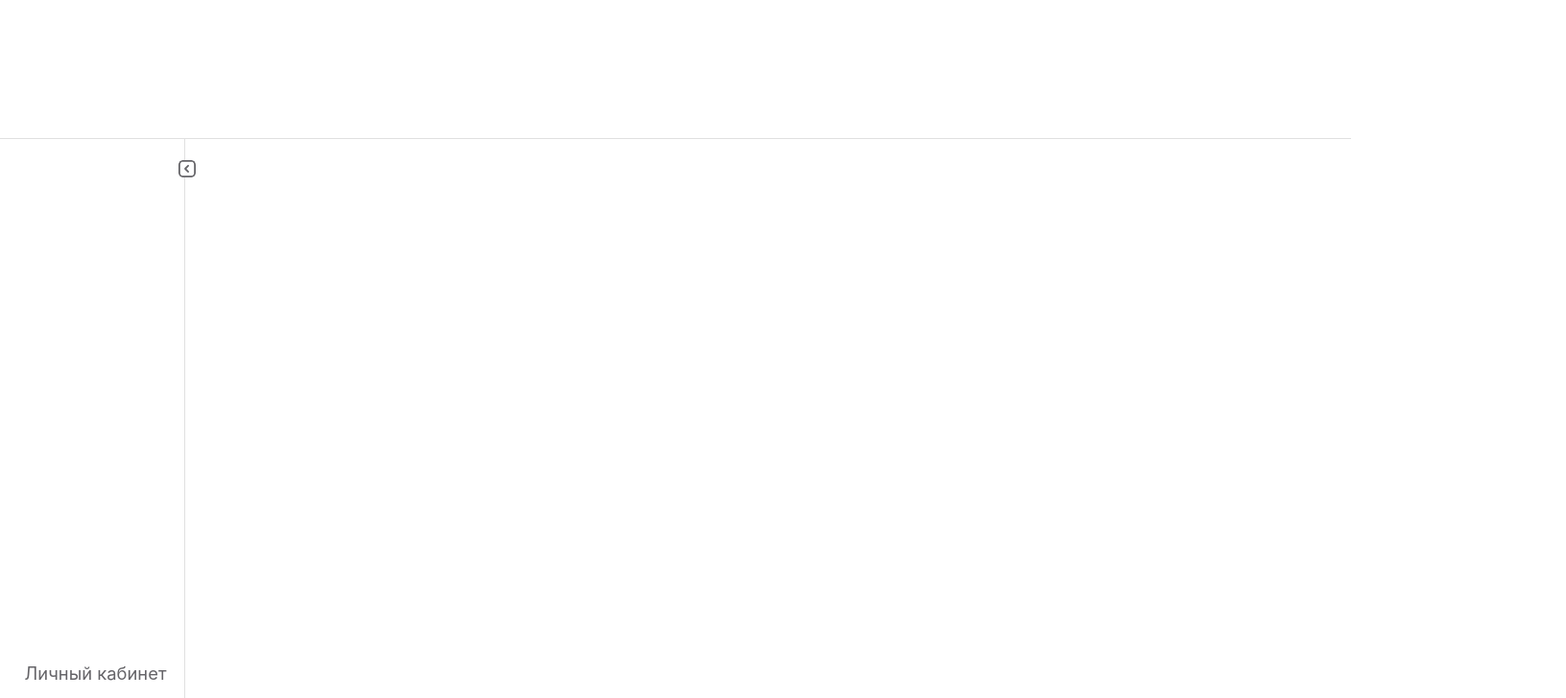
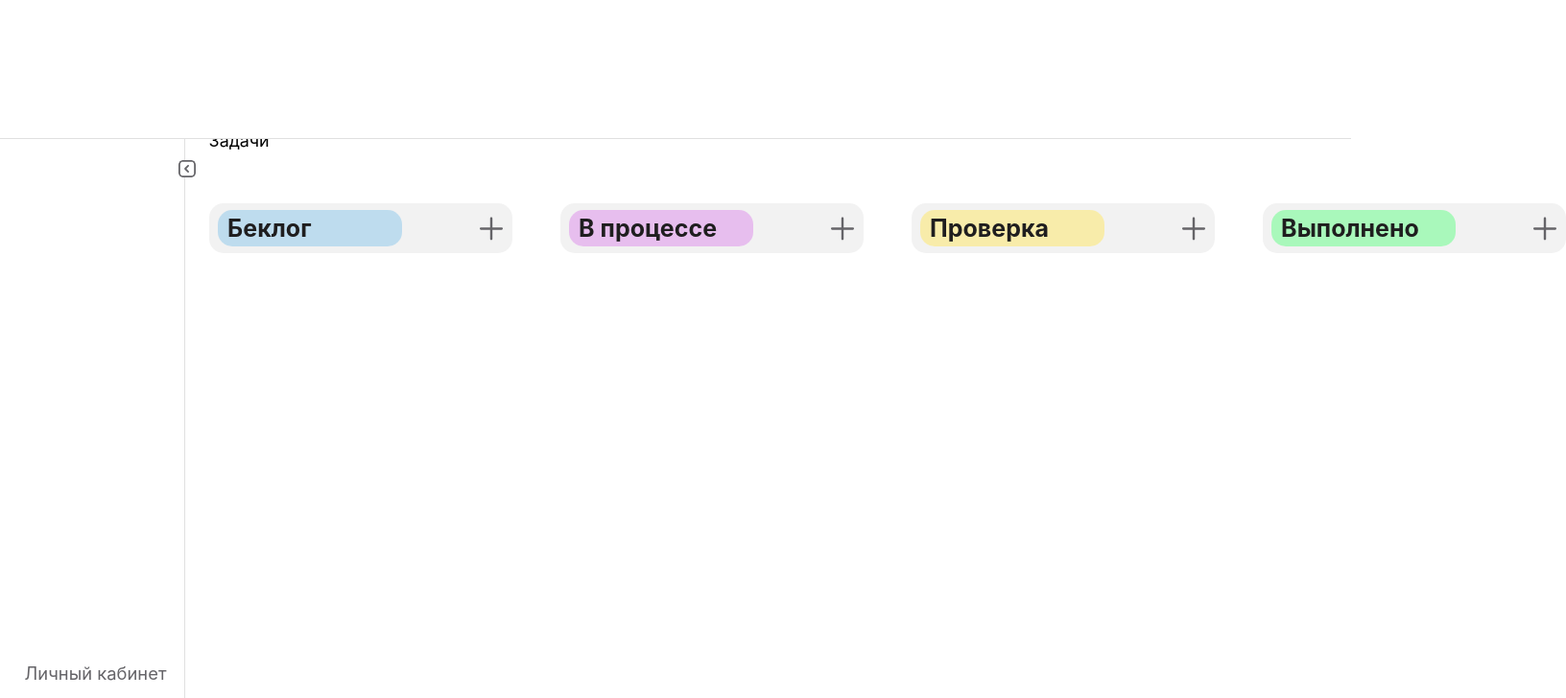
Before and after one commit to Duckkkkkkkkkkkk/hackaton_react_frontend, a React (Create React App) app: page /tasks in a window 1280 px wide. Shown: the top 728 px of the page at 96% size, 1632 px wide, since content can reach past the window. Built offline with nearby package versions, Linux system fonts and the light colour scheme.

Commit message:
add task page and task component

```diff
--- a/src/App.tsx
+++ b/src/App.tsx
@@ -7,6 +7,7 @@ import Header from "./components/Header/Header";
 import { LayoutProvider } from "./components/Context/LayoutContext";
 import LoginPage from "./pages/Login/LoginPage";
 import ProjectTablePage from "./pages/ProjectTablePage/ProjectTablePage";
+import TaskPage from "./pages/TasksPage/TasksPage";
 
 const App: React.FC = () => {
   return (
@@ -32,6 +33,7 @@ const MainLayout: React.FC = () => {
         <Routes>
           <Route path="/" element={<LoginPage />} />
           <Route path="/projects" element={<ProjectTablePage />} />
+          <Route path="/tasks" element={<TaskPage />} />
 
         </Routes>
       </div>
--- /dev/null
+++ b/src/components/TaskTitle/TaskTitle.css
@@ -0,0 +1,57 @@
+.task-title {
+    display: flex;
+    align-items: center;
+    background-color: #f2f2f2;
+    padding: 7px 9.5px;
+    border-radius: 15px;
+    position: relative;
+    max-width: 297px;
+    margin-top: 55px;
+    margin-bottom: 25px;
+  }
+
+  .task-background {
+    position: absolute;
+    top: 7px;
+    left: 9.5px;
+    right: 9.5px;
+    bottom: 7px;
+    width: 192px;
+    border-radius: 15px;
+    opacity: 0.5;
+    z-index: 0;
+  }
+
+  .task-background.backlog {
+    background-color: #8bc8eb;
+  }
+
+  .task-background.in-progress {
+    background-color: #de8beb;
+  }
+
+  .task-background.review {
+    background-color: #ffe764;
+  }
+
+  .task-background.done {
+    background-color: #63ff85;
+  }
+
+  .task-text {
+    position: relative;
+    min-width: 192px;
+    padding: 4px 10px;
+    margin-right: 61px;
+    color: #1f1e1f;
+    font-weight: 700;
+    font-size: 25px;
+    z-index: 1;
+  }
+
+  .task-icon {
+    width: 25px;
+    height: 25px;
+    cursor: pointer;
+    z-index: 1;
+  }
--- /dev/null
+++ b/src/components/TaskTitle/TaskTitle.tsx
@@ -0,0 +1,28 @@
+import React from "react";
+import "./TaskTitle.css";
+import iconPlus from "../../images/icons/icon_plus.svg";
+
+type TaskTitleProps = {
+  type: "backlog" | "inProgress" | "review" | "done";
+};
+
+const TaskTitle: React.FC<TaskTitleProps> = ({ type }) => {
+  const titleMap = {
+    backlog: { label: "Беклог", colorClass: "backlog" },
+    inProgress: { label: "В процессе", colorClass: "in-progress" },
+    review: { label: "Проверка", colorClass: "review" },
+    done: { label: "Выполнено", colorClass: "done" },
+  };
+
+  const { label, colorClass } = titleMap[type];
+
+  return (
+    <div className="task-title">
+      <div className={`task-background ${colorClass}`}></div>
+      <div className="task-text">{label}</div>
+      <img src={iconPlus} alt="Add task" className="task-icon" />
+    </div>
+  );
+};
+
+export default TaskTitle;
--- /dev/null
+++ b/src/pages/TasksPage/TasksPage.css
@@ -0,0 +1,11 @@
+.task-titles {
+    display: flex;
+    gap: 50px;
+    align-items: center;
+}
+
+.title {
+    color: #000000;
+    font-size: 1.4vw;
+    margin-top: 5.5vh;
+}
--- /dev/null
+++ b/src/pages/TasksPage/TasksPage.tsx
@@ -0,0 +1,24 @@
+import React from 'react';
+import TaskTitle from '../../components/TaskTitle/TaskTitle';
+import '../TasksPage/TasksPage.css';
+import BreadCrumbs from '../../components/BreadCrumbs/BreadCrumbs';
+
+const TaskPage: React.FC = () => {
+
+
+  return (
+    <div className="task-page">
+      {/* <BreadCrumbs breadcrumbs={breadcrumbs} /> */}
+      <div className="title">Задачи</div>
+
+      <div className="task-titles">
+        <TaskTitle type="backlog" />
+        <TaskTitle type="inProgress" />
+        <TaskTitle type="review" />
+        <TaskTitle type="done" />
+      </div>
+    </div>
+  );
+};
+
+export default TaskPage;
```
Also changed, not shown: src/components/TaskCard/TaskCard.tsx (added, +16 -0 lines), src/components/TaskCard/TaskCard.css (added).
